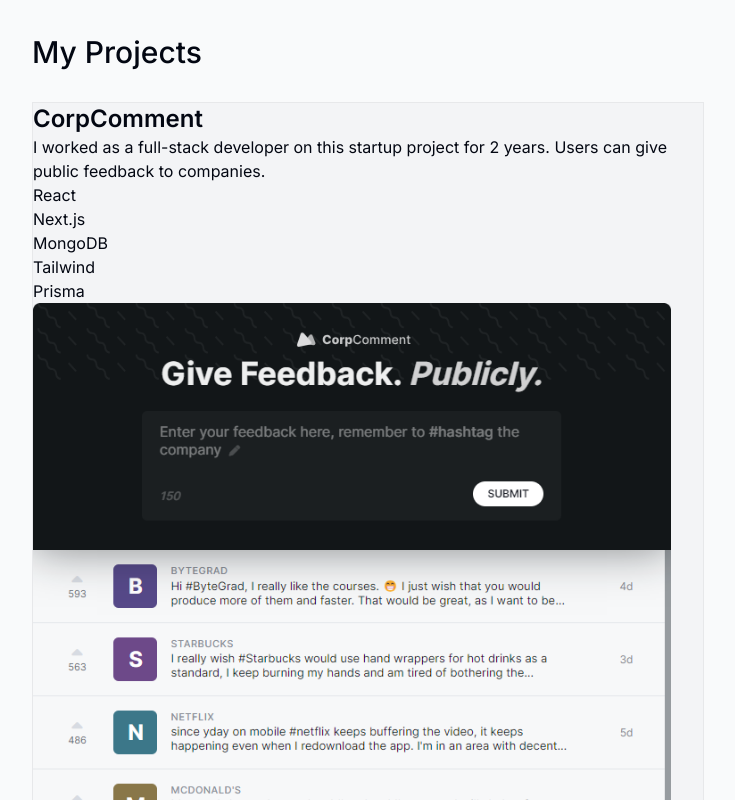
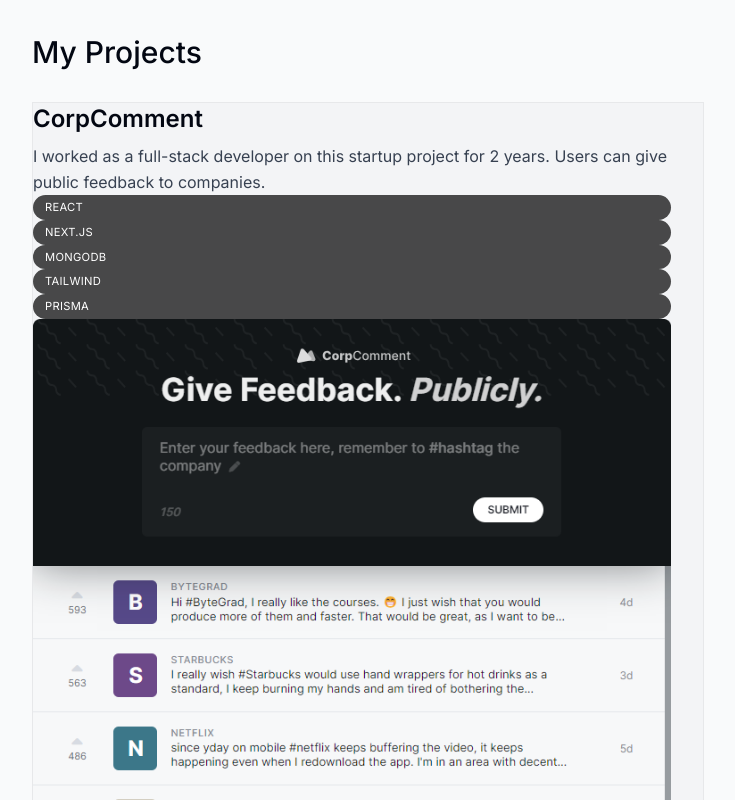
Before and after one commit to AhmedMohamed809/protfolio, a Next.js app: page / in a window 1280 px wide. Shown: the part 1220-2020 px from the top of the page, without its empty margins (272-1007 px from the left). Built offline with nearby package versions, Linux system fonts and the light colour scheme.

Commit message:
add style to list

```diff
--- a/components/Projects.tsx
+++ b/components/Projects.tsx
@@ -30,10 +30,11 @@
 }: ProjectProps){
     return <section className='bg-gray-100 max-w-[42rem] border border-black/5 overflow-hidden sm:pr-8'>
         <h3 className=' text-2xl font-semibold'>{title}</h3>
-        <p>{description}</p>
+        <p className=' mt-2 leading-relaxed text-gray-700'>{description}</p>
         <ul>
             {tags.map((tag,index)=>(
-                <li key={index}>{tag}</li>
+                <li key={index} className=' bg-black/[0.7] px-3 py-1 text-[0.7rem] uppercase tracking-wide text-white rounded-full
+                '>{tag}</li>
             ))}
         </ul>
         <Image src={imageUrl} alt={title} quality={95} />
```
